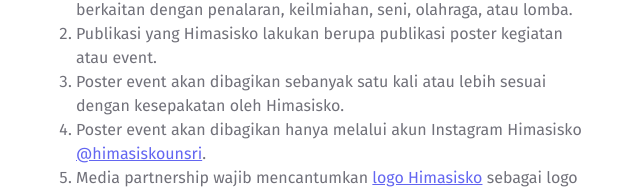
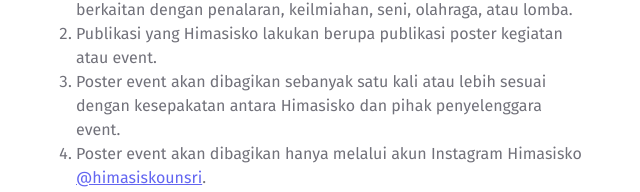
Before and after one commit to moez-rd/infokom, a Next.js app: page /medpart in a window 1280 px wide. Shown: the part 738-930 px from the top of the page, without its empty margins (308-948 px from the left). Built offline with nearby package versions, Linux system fonts and the light colour scheme; what prettier-plugin-tailwindcss would draw is missing.

Commit message:
change: media partner

```diff
--- a/src/pages/medpart.tsx
+++ b/src/pages/medpart.tsx
@@ -47,7 +47,8 @@
                 </li>
                 <li>
                   Poster event akan dibagikan sebanyak satu kali atau lebih
-                  sesuai dengan kesepakatan oleh Himasisko.
+                  sesuai dengan kesepakatan antara Himasisko dan pihak
+                  penyelenggara event.
                 </li>
                 <li>
                   Poster event akan dibagikan hanya melalui akun Instagram
```
